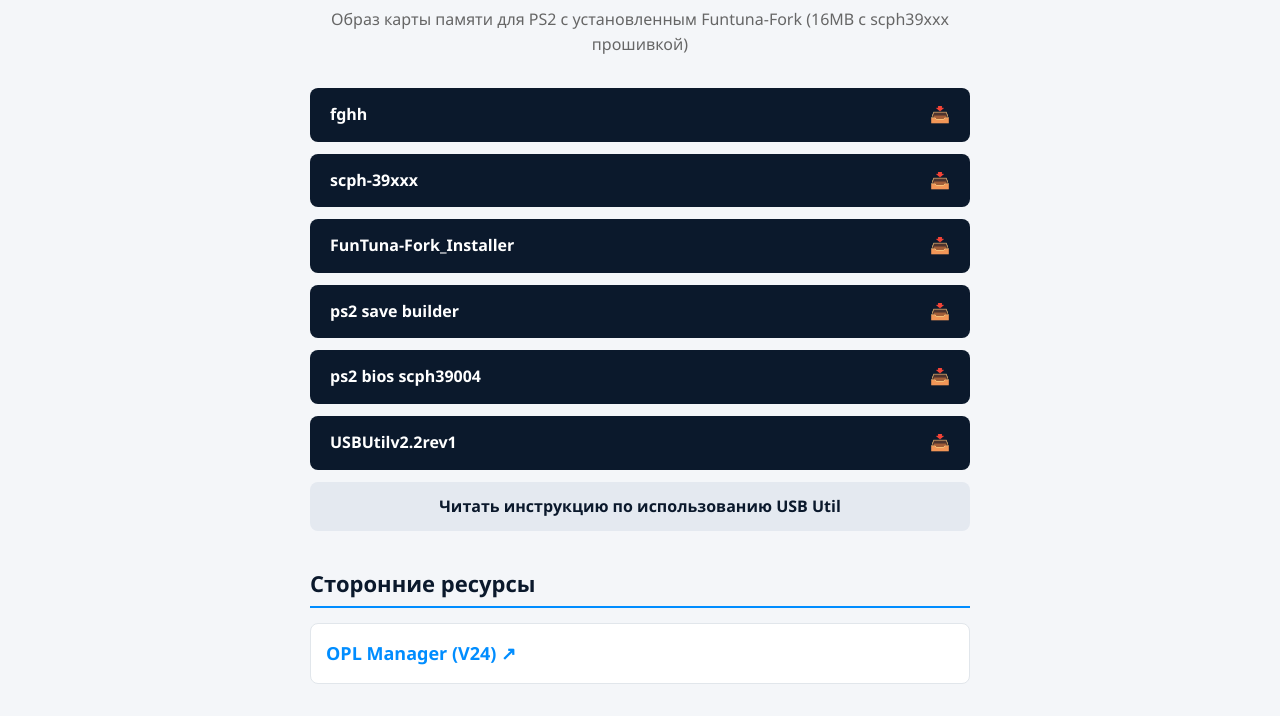
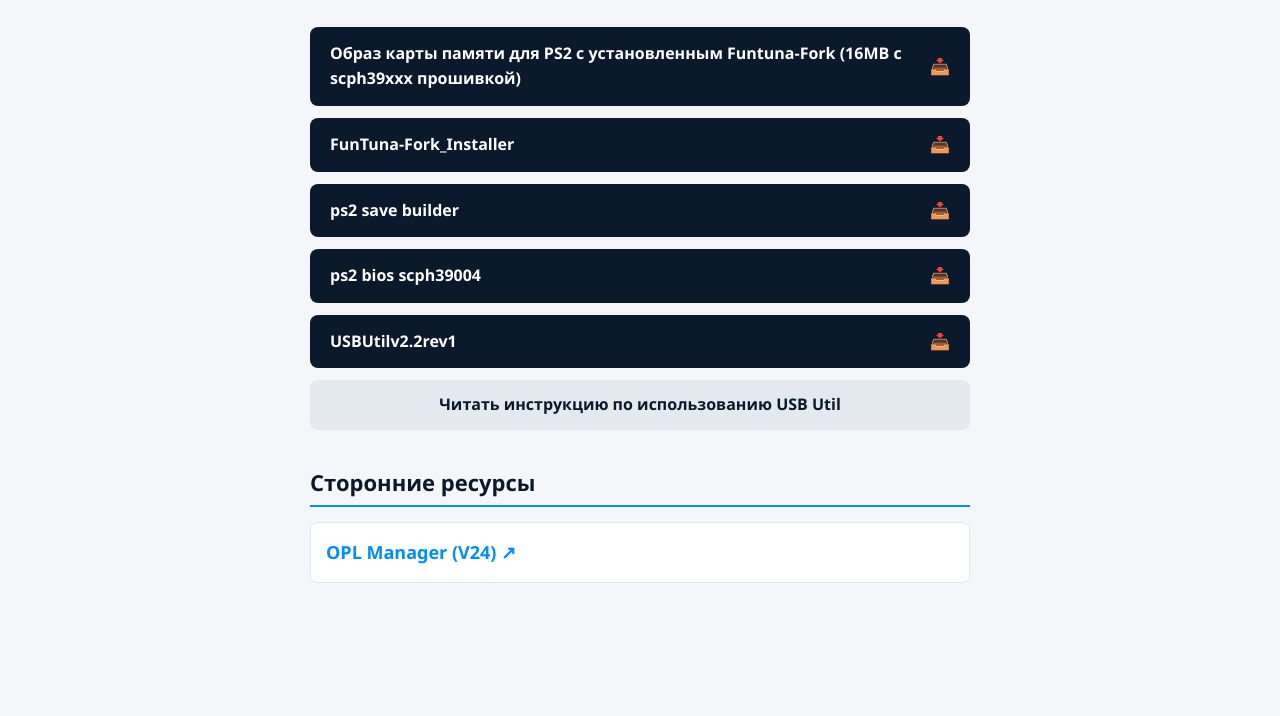
Before and after one commit to ananasd65F/ps2utils, a plain HTML site: page downloads/DOWNLOADS.html in a window 1280 px wide. Shown: the part 166-882 px from the top of the page. After the commit the page ends 800 px from the top, so only its background shows below. Drawn offline with Linux system fonts and the light colour scheme.

Commit message:
Update DOWNLOADS.html

```diff
--- a/downloads/DOWNLOADS.html
+++ b/downloads/DOWNLOADS.html
@@ -15,8 +15,7 @@
         .nav-links a { text-decoration: none; color: #fff; font-weight: 600; padding: 8px 16px; border-radius: 6px; transition: all 0.2s ease; }
         .nav-links a:hover, .nav-links a.active { background-color: #008dff; color: #fff; }
         main { max-width: 700px; margin: 40px auto; padding: 0 20px; }
-        h1 { font-size: 32px; color: #0b192c; margin-bottom: 10px; text-align: center; }
-        .subtitle { text-align: center; color: #666; margin-bottom: 30px; font-size: 16px; }
+        h1 { font-size: 32px; color: #0b192c; margin-bottom: 30px; text-align: center; }
         h2 { font-size: 22px; color: #0b192c; margin: 35px 0 15px 0; border-bottom: 2px solid #008dff; padding-bottom: 5px; }
         .download-list { display: flex; flex-direction: column; gap: 12px; }
         .btn-flex { display: flex; justify-content: space-between; align-items: center; background-color: #0b192c; color: #fff; text-decoration: none; padding: 14px 20px; border-radius: 8px; font-weight: 600; transition: all 0.2s ease; }
@@ -26,7 +25,6 @@
         .ext-card { background: #fff; border-radius: 8px; border: 1px solid #e1e6eb; padding: 15px; display: flex; flex-direction: column; gap: 5px; }
         .ext-link { color: #008dff; font-weight: 600; text-decoration: none; font-size: 18px; }
         .ext-link:hover { text-decoration: underline; }
-        .ext-desc { font-size: 14px; color: #666; }
 
         #scrollTopBtn { display: none; position: fixed; bottom: 20px; right: 20px; z-index: 99; background-color: #008dff; color: white; border: none; outline: none; cursor: pointer; padding: 12px 16px; border-radius: 8px; font-size: 18px; box-shadow: 0 4px 10px rgba(0,0,0,0.2); transition: background-color 0.2s; }
         #scrollTopBtn:hover { background-color: #006ec7; }
@@ -46,11 +44,9 @@
 
     <main>
         <h1>Файлы для скачивания</h1>
-        <div class="subtitle">Образ карты памяти для PS2 с установленным Funtuna-Fork (16MB с scph39xxx прошивкой)</div>
 
         <div class="download-list">
-            <a href="files/fghh.ps2" class="btn-flex" download><span>fghh</span> <span>📥</span></a>
-            <a href="files/scph-39xxx" class="btn-flex" download><span>scph-39xxx</span> <span>📥</span></a>
+            <a href="files/fghh.ps2" class="btn-flex" download><span>Образ карты памяти для PS2 с установленным Funtuna-Fork (16MB с scph39xxx прошивкой)</span> <span>📥</span></a>
             <a href="files/FunTuna-Fork_Installer.ELF" class="btn-flex" download><span>FunTuna-Fork_Installer</span> <span>📥</span></a>
             <a href="files/ps2 save builder.zip" class="btn-flex" download><span>ps2 save builder</span> <span>📥</span></a>
             <a href="files/scph39004.zip" class="btn-flex" download><span>ps2 bios scph39004</span> <span>📥</span></a>
```
